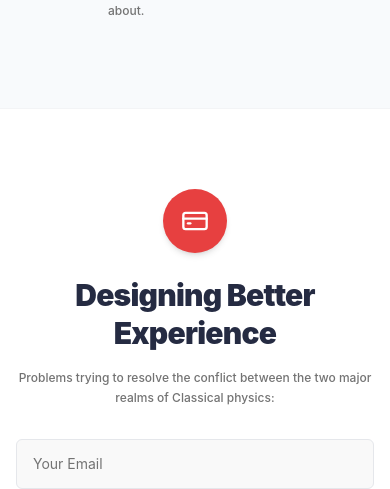
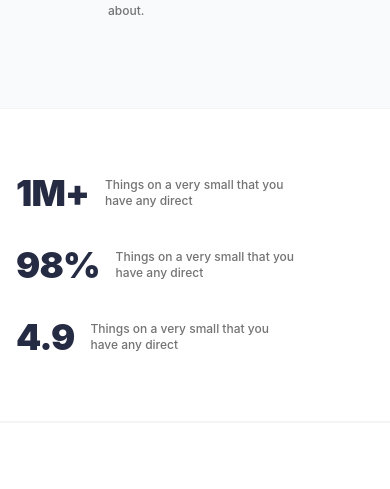
Before and after one commit to SafinazYuksel/workintech-e-commerce, a React (Vite) app: page / in a window 390 px wide. Shown: the part 4083-4572 px from the top of the page. Built offline with nearby package versions, Linux system fonts and the light colour scheme; no server answers.

Commit message:
Add StatsSection component matching desktop-stats-1 and mobile-stats-1 design specs

```diff
--- /dev/null
+++ b/src/components/StatsSection.jsx
@@ -0,0 +1,38 @@
+import React from 'react';
+
+const stats = [
+  {
+    id: 1,
+    value: '1M+',
+    label: 'Things on a very small that you have any direct'
+  },
+  {
+    id: 2,
+    value: '98%',
+    label: 'Things on a very small that you have any direct'
+  },
+  {
+    id: 3,
+    value: '4.9',
+    label: 'Things on a very small that you have any direct'
+  }
+];
+
+export default function StatsSection() {
+  return (
+    <section className="bg-white py-16 px-4 sm:px-6 lg:px-8 w-full font-sans border-t border-b border-gray-100">
+      <div className="max-w-6xl mx-auto grid grid-cols-1 md:grid-cols-3 gap-8 md:gap-12 items-center justify-between text-left">
+        {stats.map((stat) => (
+          <div key={stat.id} className="flex items-center space-x-4">
+            <span className="text-4xl sm:text-5xl font-black text-[#252B42] tracking-tight flex-shrink-0">
+              {stat.value}
+            </span>
+            <p className="text-xs sm:text-sm text-[#737373] leading-snug font-medium max-w-[180px]">
+              {stat.label}
+            </p>
+          </div>
+        ))}
+      </div>
+    </section>
+  );
+}
--- a/src/pages/HomePage.jsx
+++ b/src/pages/HomePage.jsx
@@ -4,6 +4,7 @@ import ProductCard from '../components/ProductCard';
 import ShopCards from '../components/ShopCards';
 import FeaturedProductSection from '../components/FeaturedProductSection';
 import FeaturesSection from '../components/FeaturesSection';
+import StatsSection from '../components/StatsSection';
 import SubscriptionSection from '../components/SubscriptionSection';
 
 const sampleProducts = [
@@ -66,6 +67,9 @@ export default function HomePage() {
 
       {/* Features Section (desktop-features-1 & mobile-features-1) */}
       <FeaturesSection />
+
+      {/* Stats Section (desktop-stats-1 & mobile-stats-1) */}
+      <StatsSection />
 
       {/* Subscription Section (desktop-subscription-1 & mobile-subscription-1) */}
       <SubscriptionSection />
```
